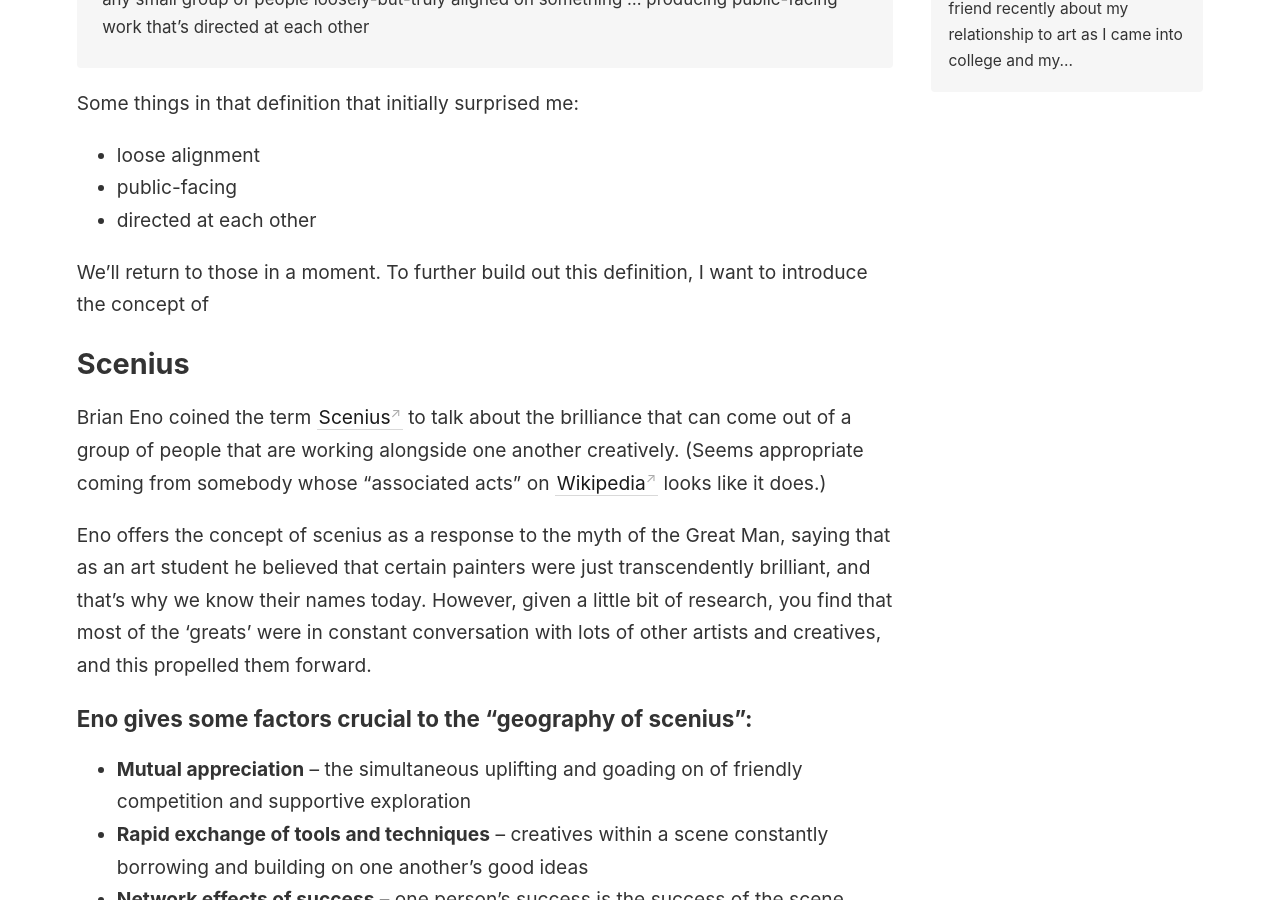
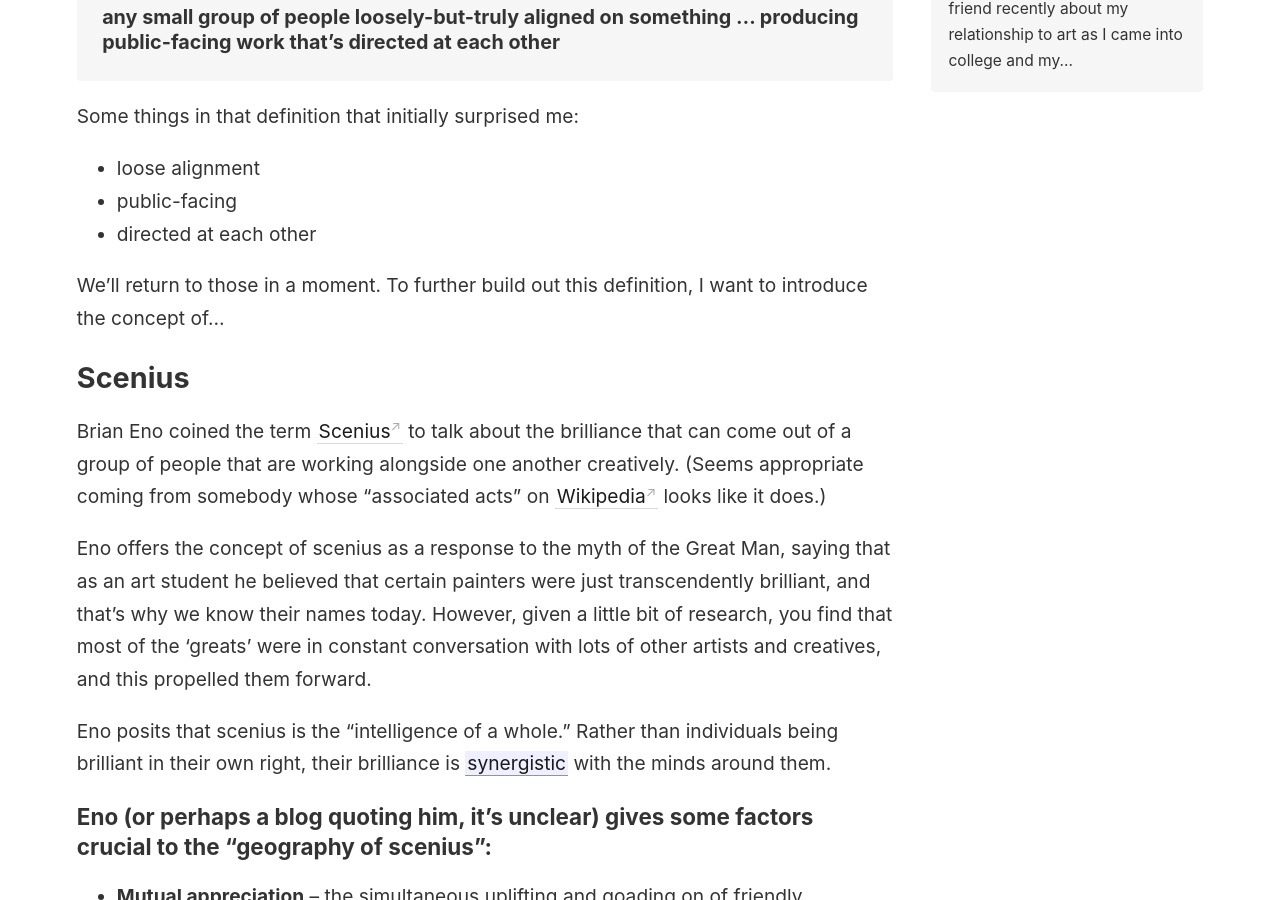
Before and after one commit to rhymeswithvocal/digital-garden, a Jekyll site: the page built from _notes/scenes.md, in a window 1280 px wide and 900 px high, scrolled down 401 px. Built offline with Jekyll 4.4.1, drawn with Linux system fonts in a browser that asks for light colours; some of the changed text lies outside the part shown.

Commit message:
wrote about biz school, synergy, psych safety

```diff
--- a/_notes/scenes.md
+++ b/_notes/scenes.md
@@ -4,14 +4,14 @@ title: Scenes and Scenius
 
 I think it's pretty hard to overstate the importance of a good scene. What's a scene? One of my favorite definitions comes from [@visakanv on twitter](https://twitter.com/visakanv/status/1153706486586994688):
 
-> any small group of people loosely-but-truly aligned on something ... producing public-facing work that's directed at each other
+> ### any small group of people loosely-but-truly aligned on something ... producing public-facing work that's directed at each other
 
 Some things in that definition that initially surprised me:
 - loose alignment
 - public-facing
 - directed at each other
 
-We'll return to those in a moment. To further build out this definition, I want to introduce the concept of
+We'll return to those in a moment. To further build out this definition, I want to introduce the concept of...
 
 ## Scenius
 
@@ -19,11 +19,14 @@ Brian Eno coined the term [Scenius](https://medium.com/salvo-faraday/what-is-the
 
 Eno offers the concept of scenius as a response to the myth of the Great Man, saying that as an art student he believed that certain painters were just transcendently brilliant, and that's why we know their names today. However, given a little bit of research, you find that most of the 'greats' were in constant conversation with lots of other artists and creatives, and this propelled them forward.
 
-### Eno gives some factors crucial to the "geography of scenius":
+Eno posits that scenius is the "intelligence of a whole." Rather than individuals being brilliant in their own right, their brilliance is [[synergy|synergistic]] with the minds around them.
+
+### Eno (or perhaps a blog quoting him, it's unclear) gives some factors crucial to the "geography of scenius":
 - **Mutual appreciation** -- the simultaneous uplifting and goading on of friendly competition and supportive exploration
 - **Rapid exchange of tools and techniques** -- creatives within a scene constantly borrowing and building on one another's good ideas
 - **Network effects of success** -- one person's success is the success of the scene, which elevates everyone and pushes the work forward
 - **Tolerance for the novelties** -- space is afforded for mavericks and renegades so that local [[wet blanket regimes]] won't harsh their (weird, transgressive, innovative) vibe
+	- This one is not quite the same as [[psychological safety]] because it's more about safety from judgment from outside the group, but it's definitely similar, and I might posit psych safety as the fifth point, if I were to add one.
 
 ### In no particular order, some scenes that seem noteworthy:
 - Silicon Valley, for tech startups
```
Also changed, not shown: _notes/business-and-art.md (+1 -1 lines), _notes/business-school.md (added, +9 -0 lines), _notes/lessons-on-this-site.md (+3 -1 lines), _notes/psych-safety.md (added, +4 -0 lines), _notes/synergy.md (added, +6 -0 lines), 1 other file.
